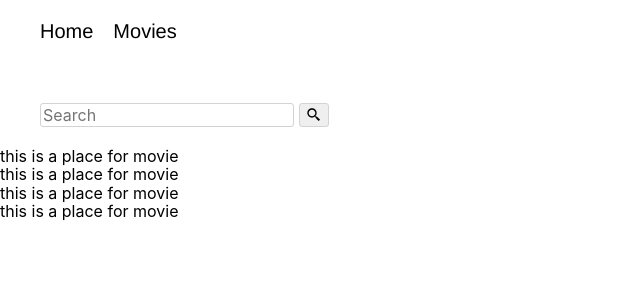
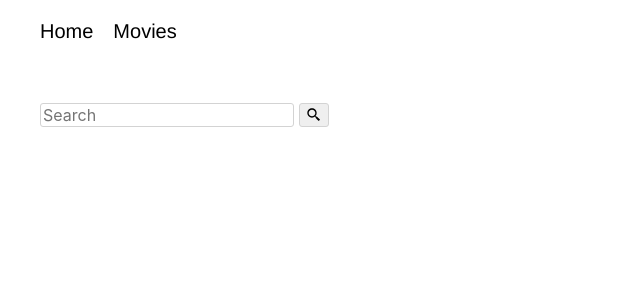
Before and after one commit to AnnaHort/goit-react-hw-05-movies, a React (Create React App) app: page /goit-react-hw-05-movies/movies in a window 1280 px wide. Shown: the top 300 px of the page, without its empty margins (0-640 px from the left). Built offline with nearby package versions, Linux system fonts and the light colour scheme.

Commit message:
realized search query

```diff
--- a/src/components/Pages/MoviesSearch/MoviesSearchPages.js
+++ b/src/components/Pages/MoviesSearch/MoviesSearchPages.js
@@ -5,18 +5,30 @@ import {
   SearchForm,
 } from './MoviesSearchPages.style';
 import { useState } from 'react';
+import { getMovies } from 'components/API';
+import { Link } from 'react-router-dom';
 
 export const MoviesSearch = () => {
+  const adress = '/search/movie';
   const [inputValue, setInputValue] = useState('');
+  const [trendingMovies, setTrendingMovies] = useState([]);
 
-  const handleSubmit = e => {
+
+  const handleSubmit = async e => {
     e.preventDefault();
-    if (inputValue === '' || inputValue === null || inputValue === undefined) {
+    if (!inputValue) {
       return alert('You did not write any movie :(');
     }
-    console.log(inputValue);
+
+    try {
+      const moviesData = await getMovies(`${adress}?query=${inputValue}`);
+      setTrendingMovies(moviesData.results);
+    } catch (error) {
+      console.error('Error fetching movies:', error);
+    }
     e.target.reset();
   };
+
 
   const handleInputChange = e => {
     setInputValue(e.target.value);
@@ -37,66 +49,17 @@ export const MoviesSearch = () => {
         </SearchButtonStyled>
       </SearchForm>
       <ul>
-      <li>this is a place for movie</li>
-      <li>this is a place for movie</li>
-      <li>this is a place for movie</li>
-      <li>this is a place for movie</li>
+        {trendingMovies.map(movie => {
+          if (!movie.title) {
+            return null;
+          }
+          return (
+            <li key={movie.id}>
+              <Link to={`/movie/${movie.id}`}>{movie.title}</Link>
+            </li>
+          );
+        })}
       </ul>
     </>
   );
 };
-
-
-
-
-
-
-
-
-
-
-
-
-
-// import { BiSearchAlt2 } from 'react-icons/bi';
-// import {
-//   SearchButtonStyled,
-//   InputStyled,
-//   SearchForm,
-// } from './MoviesSearchPages.style';
-// import { useState } from 'react';
-// import { SearchMovies } from '../SearchBar/SearchBar';
-
-// export const MoviesSearch = () => {
-//   const [inputValue, setInputValue] = useState('');
-
-//   const handleSubmit = e => {
-//     e.preventDefault();
-//     if (inputValue === '' || inputValue === null || inputValue === undefined) {
-//       return alert('You did not write any movie :(');
-//     }
-//     console.log(inputValue);
-//     e.target.reset();
-//   };
-
-//   const handleInputChange = e => {
-//     setInputValue(e.target.value);
-//   };
-
-//   return (
-//     <>
-//      <SearchForm onSubmit={handleSubmit}>
-//       <InputStyled
-//         className="input"
-//         type="text"
-//         name="filter"
-//         placeholder="Search"
-//         onChange={handleInputChange}
-//       ></InputStyled>
-//       <SearchButtonStyled type="submit">
-//         <BiSearchAlt2 />
-//       </SearchButtonStyled>
-//     </SearchForm>
-//     </>
-//   );
-// };
```
Lines whose indentation alone changed are shown as unchanged.
